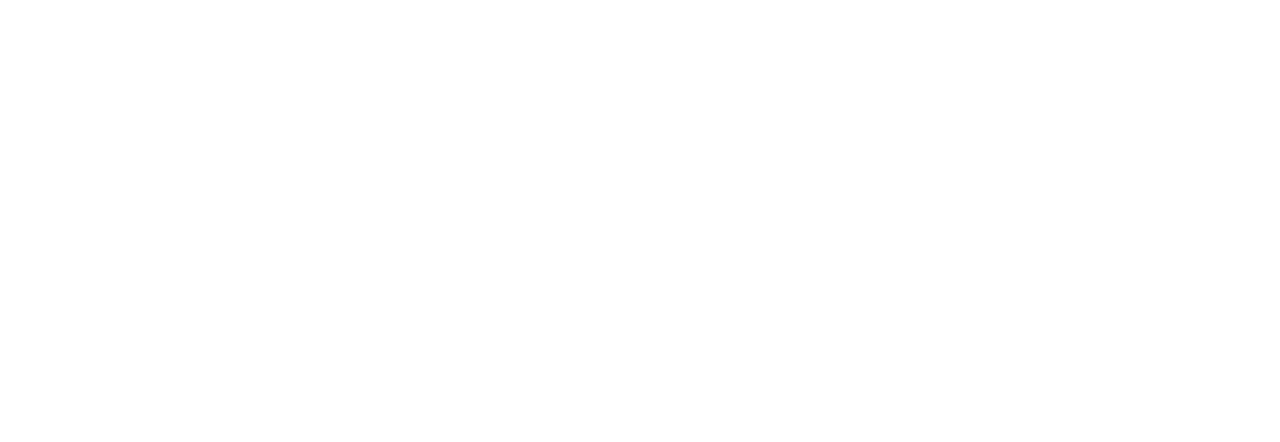
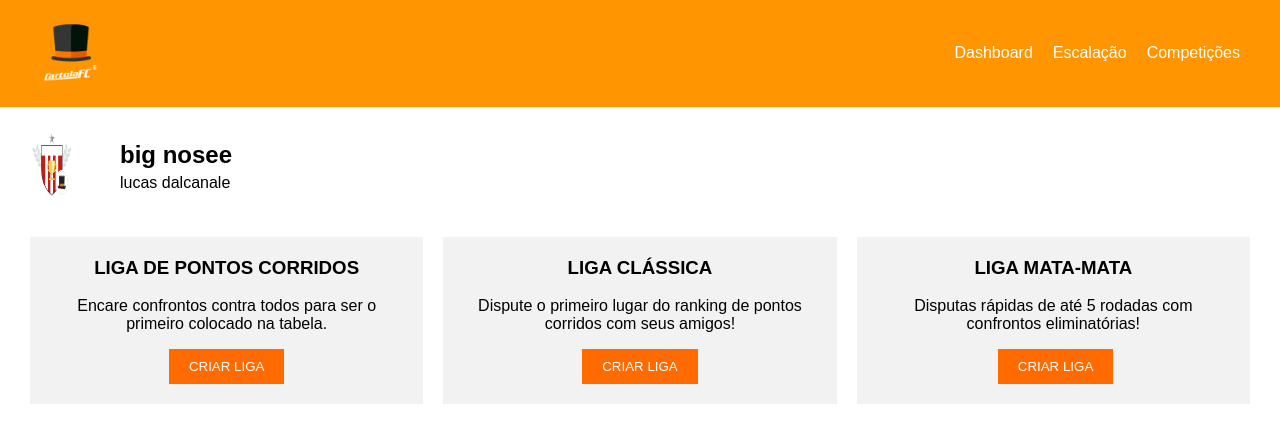
Before and after one commit to Lucascode06/Cartola-nova-fun-ao, a plain HTML site: page index.html in a window 1280 px wide. Drawn offline with Linux system fonts and the light colour scheme.

Commit message:
Add-Inicio

```diff
--- a/index.html
+++ b/index.html
@@ -3,8 +3,51 @@
     <meta charset="UTF-8">
     <meta name="viewport" content="width=device-width, initial-scale=1.0">
     <title>Document</title>
+    <link rel="stylesheet" href="style/style.css">
 </head>
 <body>
+</head>
+<body>
+<header>
+  <div>
+    <img id=cartola src="style/assets/Logo_cartola.png" alt="Cartola Logo">
+  </div>
+  <nav>
+    <ul>
+      <li><a href="#">Dashboard</a></li>
+      <li><a href="#">Escalação</a></li>
+      <li><a href="#">Competições</a></li>
+    </ul>
+  </nav>
+</header>
 
+<div class="perfil">
+  <div class="user">
+    <img src="style/assets/Logo.perfil.png" alt="User Avatar">
+    <div>
+      <h2>big nosee</h2>
+      <p>lucas dalcanale</p>
+    </div>
+  </div>
+
+  <div class="categorias">
+    <div class="categoria">
+      <h3>LIGA DE PONTOS CORRIDOS</h3>
+      <p>Encare confrontos contra todos para ser o primeiro colocado na tabela.</p>
+      <button>CRIAR LIGA</button>
+    </div>
+    <div class="categoria">
+      <h3>LIGA CLÁSSICA</h3>
+      <p>Dispute o primeiro lugar do ranking de pontos corridos com seus amigos!</p>
+      <button>CRIAR LIGA</button>
+    </div>
+    <div class="categoria">
+      <h3>LIGA MATA-MATA</h3>
+      <p>Disputas rápidas de até 5 rodadas com confrontos eliminatórias!</p>
+      <img src="style/" alt="">
+      <button>CRIAR LIGA</button>
+    </div>
+  </div>
+</div>
 </body>
 </html>
--- /dev/null
+++ b/style/style.css
@@ -0,0 +1,72 @@
+body {
+    font-family: Arial, sans-serif;
+    margin: 0;
+    padding: 0;
+  }
+  header {
+    background-color: rgb(255, 150, 1);
+    color: white;
+    padding: 20px;
+    display: flex;
+    justify-content: space-between;
+    align-items: center;
+  }
+  nav ul {
+    list-style-type: none;
+    margin: 0;
+    padding: 0;
+    display: flex;
+  }
+  nav li {
+    margin-right: 20px;
+  }
+  nav a {
+    color: white;
+    text-decoration: none;
+  }
+  .perfil {
+    padding: 20px;
+  }
+  .categorias {
+    display: flex;
+    justify-content: space-between;
+  }
+  .categoria {
+    background-color: #F2F2F2;
+    padding: 20px;
+    text-align: center;
+    flex: 1;
+    margin: 10px;
+  }
+  .categoria h3 {
+    margin-top: 0;
+  }
+  .categoria button {
+    background-color: #FF6B00;
+    color: white;
+    border: none;
+    padding: 10px 20px;
+    cursor: pointer;
+  }
+  .user {
+    display: flex;
+    align-items: center;
+    margin-bottom: 20px;
+    max-width: 1000px;
+  }
+  .user img {
+    width: 80px;
+    height: 80px;
+    border-radius: 50%;
+    margin-right: 20px;
+  }
+  .user h2 {
+    margin: 0;
+  }
+  .user p {
+    margin: 5px 0 0 0;
+  }
+
+  #cartola{
+    max-width: 100px;
+  }
```
Also changed, not shown: style/assets/Logo.perfil.png (added), style/assets/Logo_cartola.png (added).
